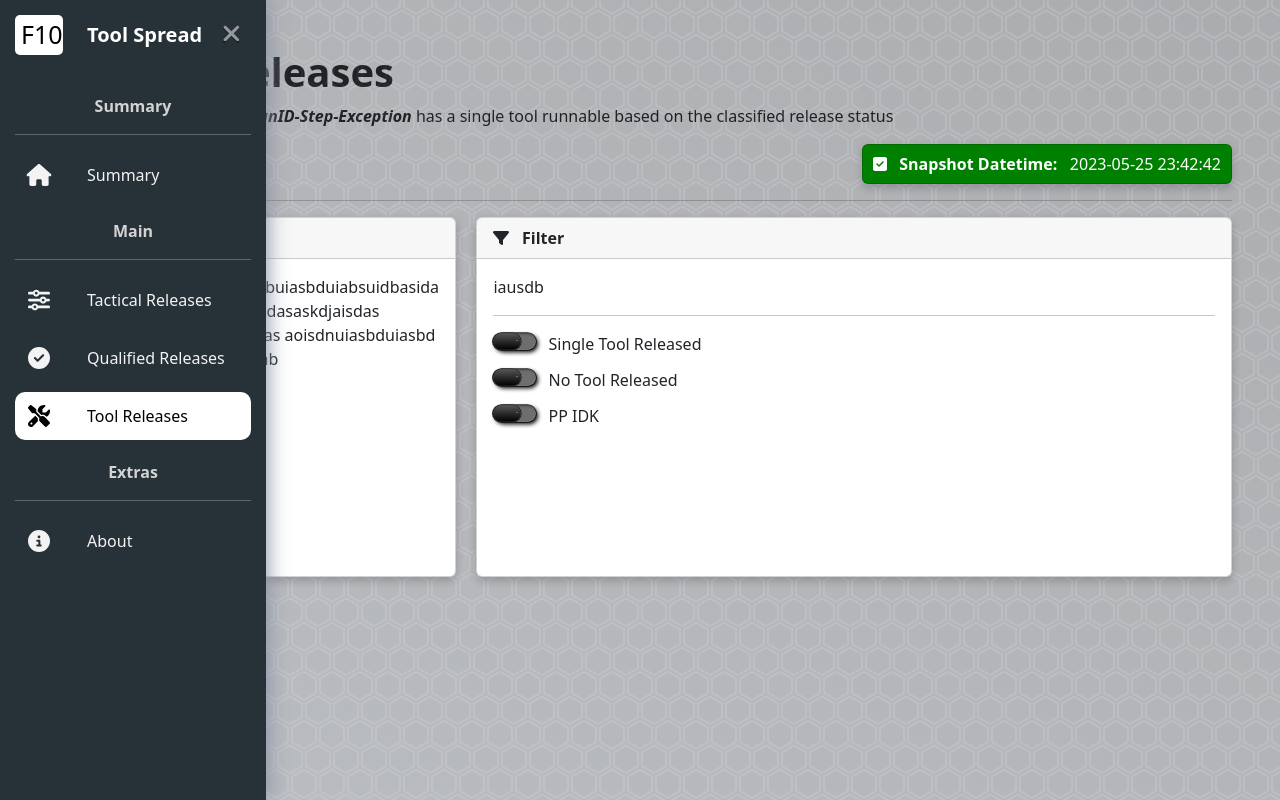
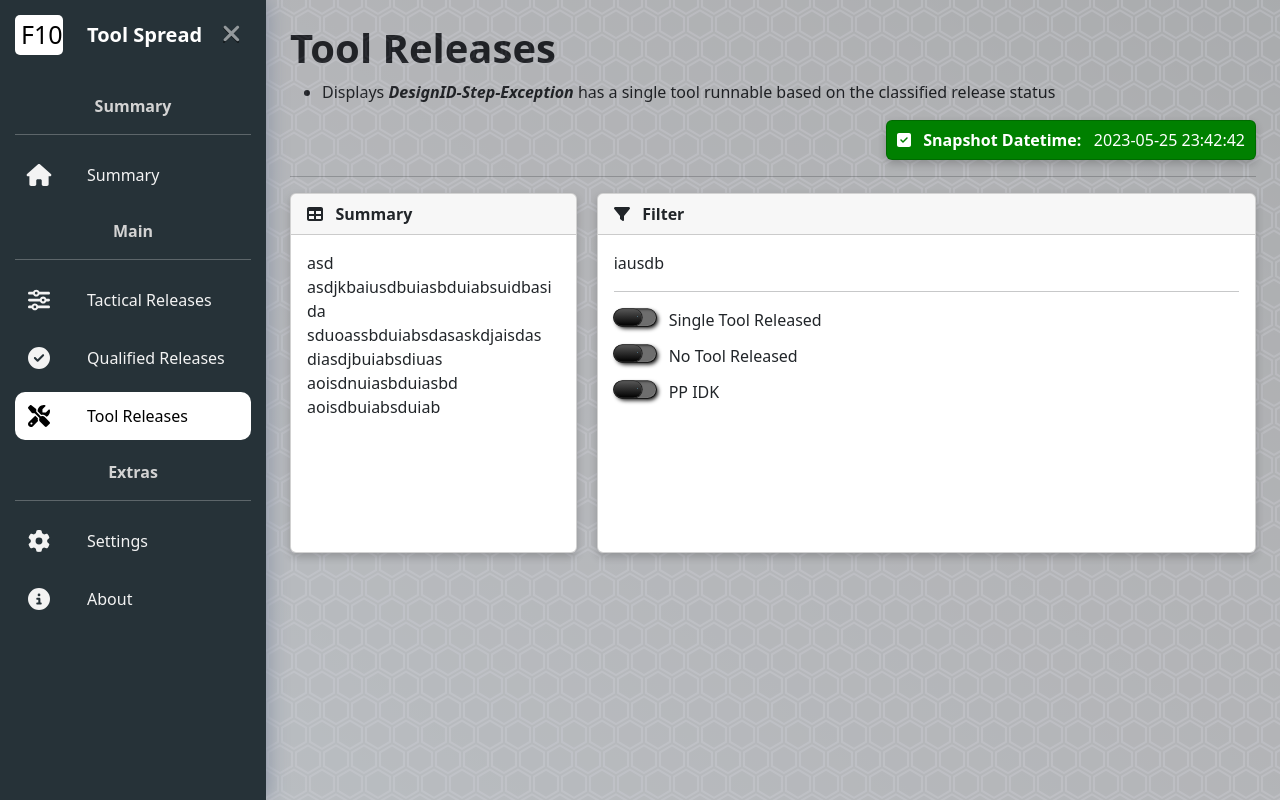
Before and after one commit to scottlai0/angular-test, an Angular app: page /single-tool in a window 1280 px wide. Both pictures are taken after a click on the button "F10". Built offline with nearby package versions, Linux system fonts and the light colour scheme.

Commit message:
minor changes

```diff
--- a/src/app/app-routing.module.ts
+++ b/src/app/app-routing.module.ts
@@ -2,11 +2,15 @@ import { NgModule } from '@angular/core';
 import { RouterModule, Routes } from '@angular/router';
 import { SingleNoToolComponent } from './pages/single-no-tool/single-no-tool.component';
 import { AboutComponent } from './pages/about/about.component';
+import { SettingsComponent } from './pages/settings/settings.component';
 
 
 const routes: Routes = [
   { path: '', redirectTo: 'single-tool', pathMatch: 'full' },
+  { path: 'tactical', redirectTo: 'single-tool', pathMatch: 'full' },
+  { path: 'qualified', redirectTo: 'single-tool', pathMatch: 'full' },
   { path: 'single-tool', component: SingleNoToolComponent },
+  { path: 'settings', component: SettingsComponent },
   { path: 'about', component: AboutComponent }
 ];
 
--- a/src/app/app.component.scss
+++ b/src/app/app.component.scss
@@ -0,0 +1,6 @@
+* {
+    --collapsed-width: 5rem;
+    --opened-width: 16.625rem;
+    --transition-time: 0.3s;
+    --transition-type: ease;
+}
--- a/src/app/app.module.ts
+++ b/src/app/app.module.ts
@@ -1,5 +1,6 @@
 import { NgModule } from '@angular/core';
 import { BrowserModule } from '@angular/platform-browser';
+import { BrowserAnimationsModule } from '@angular/platform-browser/animations'
 import { CommonModule } from '@angular/common';
 
 import { AppRoutingModule } from './app-routing.module';
@@ -12,6 +13,7 @@ import { BodyComponent } from './body/body.component';
 import { SidenavComponent } from './partials/sidenav/sidenav.component';
 import { SlidingRadioCheckboxComponent } from './components/sliding-radio-checkbox/sliding-radio-checkbox.component';
 import { AboutComponent } from './pages/about/about.component';
+import { SettingsComponent } from './pages/settings/settings.component';
 
 @NgModule({
   declarations: [
@@ -21,11 +23,13 @@ import { AboutComponent } from './pages/about/about.component';
     BodyComponent,
     SidenavComponent,
     SlidingRadioCheckboxComponent,
-    AboutComponent
+    AboutComponent,
+    SettingsComponent
   ],
   imports: [
     CommonModule,
     BrowserModule,
+    BrowserAnimationsModule,
     AppRoutingModule,
     FontAwesomeModule
   ],
--- a/src/app/body/body.component.scss
+++ b/src/app/body/body.component.scss
@@ -21,26 +21,26 @@
     opacity: 0.3;
 }
 */
-
+@import url("../app.component.scss");
 
 .body {
-    width: calc(100% - 5rem);
+    width: calc(100% - var(--collapsed-width));
     top: 0;
-    margin-left: 5rem;
+    margin-left: var(--collapsed-width);
     height: 100vh;
     z-index: 0;
     position: relative;
-    transition: all 0.5s ease;
+    transition: all var(--transition-time) var(--transition-type);
     background: #F4F7FA;
-    padding: 3rem;
+    padding: 1.5rem;
 }
 
 .body-trimmed {
-    width: calc(100% - 5rem);
-    margin-left: 5rem;
+    width: calc(100% - var(--opened-width));
+    margin-left: var(--opened-width);
 }
 
 .body-md-screen {
-    width: calc(100% - 5rem);
-    margin-left: 5rem;
+    width: calc(100% - var(--collapsed-width));
+    margin-left: var(--collapsed-width);
 }
--- a/src/app/body/body.component.ts
+++ b/src/app/body/body.component.ts
@@ -14,7 +14,7 @@ export class BodyComponent {
     let styleClass = '';
     if (this.collapsed && this.screenWidth > 768 ) {
       styleClass = 'body-trimmed';
-    } else if (this.collapsed && this.screenWidth <= 768 ) {
+    } else if (this.collapsed && this.screenWidth <= 768 && this.screenWidth > 0 ) {
       styleClass = 'body-md-screen';
     }
     return styleClass
--- a/src/app/partials/sidenav/nav-data.ts
+++ b/src/app/partials/sidenav/nav-data.ts
@@ -33,6 +33,11 @@ export const navbarData = [
         groupName: 'Extras',
         children: [
             {
+                routeLink: 'settings',
+                icon: 'fas fa-gear',
+                label: 'Settings'
+            },
+            {
                 routeLink: 'about',
                 icon: 'fas fa-info-circle',
                 label: 'About'
--- a/src/app/partials/sidenav/sidenav.component.html
+++ b/src/app/partials/sidenav/sidenav.component.html
@@ -2,7 +2,7 @@
     <div class="logo-container">
         <button class="logo" (click)="toggleCollapse()">F10</button>
         <div class="logo-text" *ngIf="collapsed">Tool Spread</div>
-        <button class="btn-close" *ngIf="collapsed" (click)="closeSidenav()">
+        <button class="btn-close" @fadeInOut @rotate *ngIf="collapsed" (click)="closeSidenav()">
             <i class="fas fa-times close-icon"></i>
         </button>
     </div>
--- a/src/app/partials/sidenav/sidenav.component.scss
+++ b/src/app/partials/sidenav/sidenav.component.scss
@@ -1,7 +1,6 @@
+@import url('../../app.component.scss');
+
 * {
-    --collapsed-width: 5rem;
-    --opened-width: 16.624rem;
-    --transition-time: 0.3s;
 
     @keyframes fadeIn {
         0% { opacity: 0; }
@@ -13,7 +12,7 @@
 .sidenav {
 
     background: #263238;
-    transition: all .3s ease;
+    transition: all var(--transition-time) var(--transition-type);
     position: fixed;
     z-index: 1;
     top: 0;
--- a/src/app/partials/sidenav/sidenav.component.ts
+++ b/src/app/partials/sidenav/sidenav.component.ts
@@ -1,4 +1,5 @@
-import { Component, EventEmitter, HostListener, ViewChild, Output } from '@angular/core';
+import { animate, style, transition, trigger, keyframes } from '@angular/animations';
+import { Component, EventEmitter, HostListener, ViewChild, Output, OnInit } from '@angular/core';
 import { navbarData } from './nav-data';
 
 export interface SideNavToggle {
@@ -9,24 +10,68 @@ export interface SideNavToggle {
 @Component({
   selector: 'sidenav',
   templateUrl: './sidenav.component.html',
-  styleUrls: ['./sidenav.component.scss']
+  styleUrls: ['./sidenav.component.scss'],
+  animations: [
+    trigger('fadeInOut', [
+      transition(':enter', [
+        style({opacity: 0}),
+        animate('350ms',
+          style({opacity: 1})
+        )
+      ]),
+      transition(':leave', [
+        style({opacity: 1}),
+        animate('250ms',
+          style({opacity: 0})
+        )
+      ]),
+    ]),
+    trigger('rotate', [
+      transition(':enter', [
+        animate('1000ms',
+          keyframes([
+            style({transform: 'rotate(0deg)', offset:'0'}),
+            style({transform: 'rotate(2turn)', offset:'1'})
+          ])
+        )
+      ]),
+    ])
+  ]
 })
 
-export class SidenavComponent {
+export class SidenavComponent implements OnInit {
 
   @Output() onToggleSideNav: EventEmitter<SideNavToggle> = new EventEmitter();
+  collapsed = false;
+  screenWidth = 0;
+  navData = navbarData
+
+  /*
   @ViewChild('sideNav') sideNav: any;
-
   @HostListener('document:click', ['$event']) outsideClickCloseSidenav(event: any): void {
     if (!this.sideNav.nativeElement.contains(event.target)) {
       this.closeSidenav();
     }
   };
+  */
 
+  ngOnInit(): void {
+    console.log(window.innerWidth)
+    this.screenWidth = window.innerWidth;
+  }
 
-  collapsed = false;
-  screenWidth = 0;
-  navData = navbarData
+  // For closing sidebar when windows is small
+  @HostListener('window:resize', ['$event']) onResize(event: any) {
+    this.screenWidth = window.innerWidth;
+    if (this.screenWidth <= 768) {
+      this.collapsed = false;
+      this.onToggleSideNav.emit({
+        collapsed: this.collapsed,
+        screenWidth: this.screenWidth
+      });
+    }
+  }
+
 
   toggleCollapse(): void {
     this.collapsed = !this.collapsed;
```
